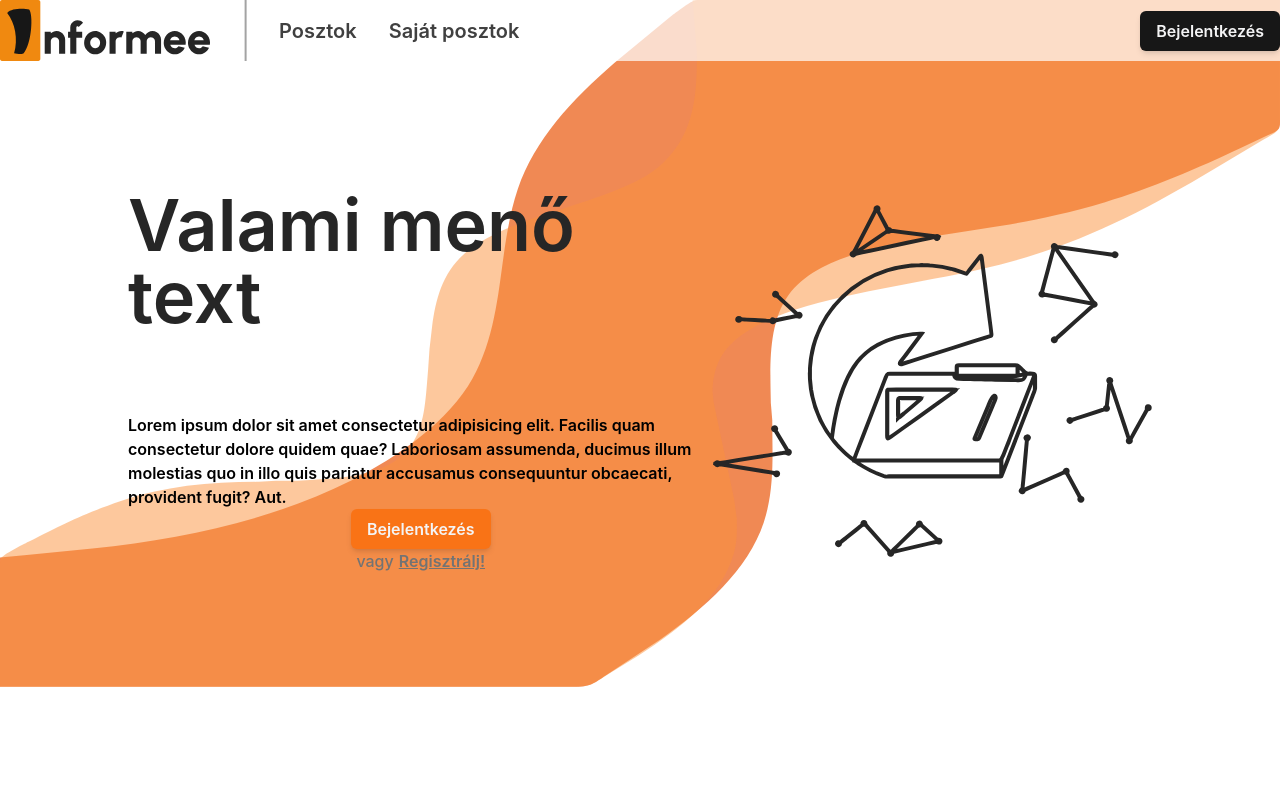
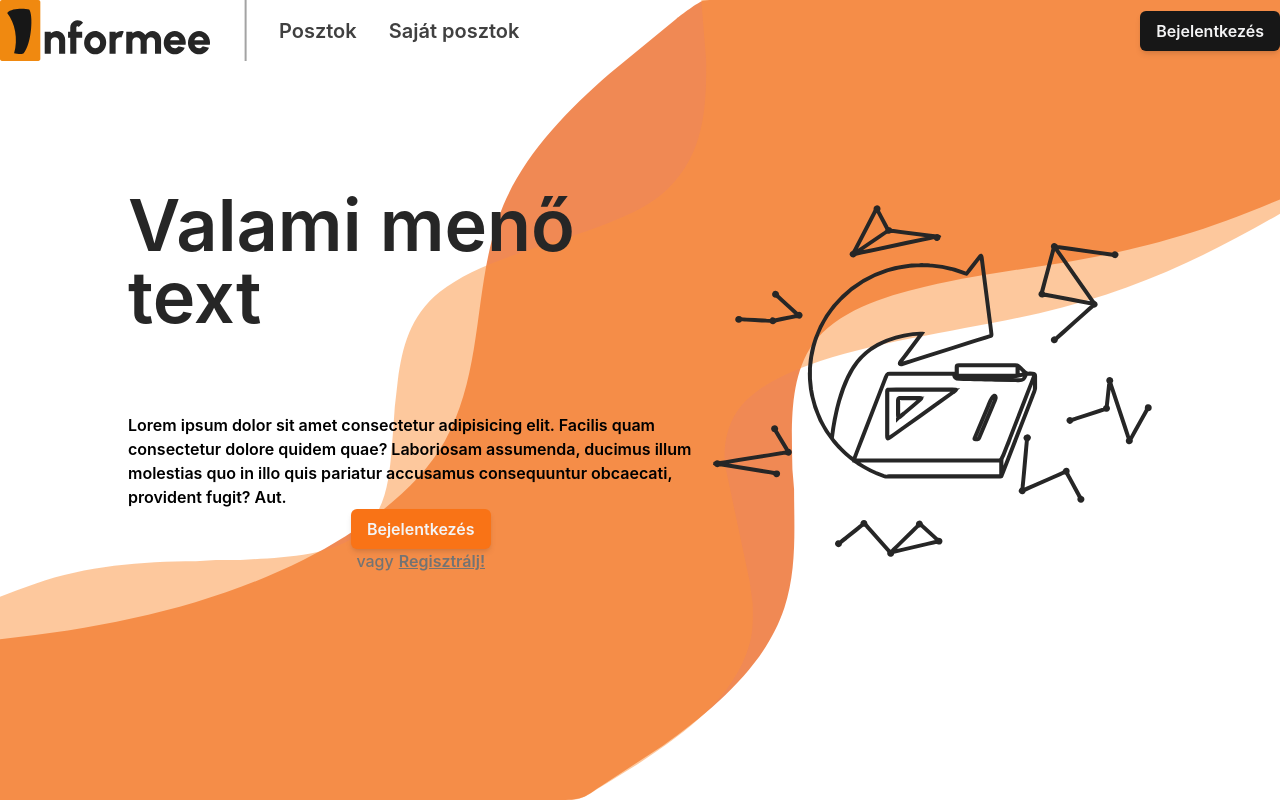
Before and after one commit to WR0NGTH3HU4/Informee, a Vue app: page /Kezdolap in a window 1280 px wide. Built offline with nearby package versions, Linux system fonts and the light colour scheme; what tailwindcss-animated would draw is missing.

Commit message:
A lehetséges hibák nem ismeretének tudatával, azt merem kijelenteni, hogy kész a főoldal!

```diff
--- a/src/assets/main.css
+++ b/src/assets/main.css
@@ -10,10 +10,10 @@
 html, body, #app {
 
     height: 100%;
-    min-height: 100vh;
+
     margin: 0;
     padding: 0;
-    max-width: 100vw;
+
 }
 
 *{
@@ -26,7 +26,7 @@ html, body, #app {
 #app {
     display: flex;
     flex-direction: column;
-    min-width: 100vw;
+
 
 }
 
--- a/src/components/Navbar.vue
+++ b/src/components/Navbar.vue
@@ -55,7 +55,7 @@
 }
 
 .FullNav{
-    background-color: rgba(255, 255, 255, 0.7);
+
     display: flex;
     flex-direction: row;
     justify-content: space-between;
--- a/src/views/Kezdolap.vue
+++ b/src/views/Kezdolap.vue
@@ -7,10 +7,7 @@ import Button from '@/components/Button.vue';
 
     <div class="hatter">
       <div class="hullamocskak">
-        <svg width="2013" height="1080" viewBox="0 0 2013 1080" fill="none" xmlns="http://www.w3.org/2000/svg">
-        <path d="M0 876.603V1080H905.835C931.646 1079.96 937.394 1071.63 957.277 1059.16L1037.8 1006.29C1108.61 955.676 1176.53 896.474 1201.34 820.803C1218.47 768.514 1214.6 714.155 1214.49 660.605L1212.25 633.606C1211.49 580.938 1206.64 511.063 1239.85 464.408C1270.74 420.992 1334.22 400.167 1391.18 387.009C1517.4 357.849 1593.37 361.017 1737.86 318.034C1806.28 297.694 1887.4 263.314 1950.34 233.291L1992.84 213.167C1998.29 210.629 2007.42 207.155 2010.68 202.817C2013.46 199.145 2012.97 193.241 2012.97 189.011V0.0135518H1107.13C1102.46 0.0135518 1095.81 -0.202801 1091.47 1.09341C1084.81 3.07348 1061.93 20.3353 1055.69 25.2311L966.023 99.0123C899.639 156.468 840.279 220.205 814.469 297.01C781.322 395.649 794.853 501.865 742.874 595.806C706.641 661.271 627.017 718.457 552.447 755.662C427.89 817.797 289.465 847.443 145.381 862.707L38.0227 873.291L0 876.603Z" fill="#EA580C" fill-opacity="0.7"/>
-        <path d="M1089.26 0.000276717L1093.74 55.8001L1095.97 82.8001C1096.08 142.848 1094.25 207.18 1043.55 255.6C1020.67 277.47 994.967 288.594 964.012 301.05C892.954 329.634 792.148 349.056 735.963 394.272C695.95 426.456 685.37 469.548 679.6 513L675.485 549L673.247 581.4L671.213 606.6C668.171 642.222 664.95 683.622 636.299 712.8C603.554 746.154 543.254 751.644 494.316 754.362L467.476 756.072H433.927L407.087 757.8C333.099 757.882 258.887 764.208 190.132 787.896C127.327 809.532 101.493 823.572 44.7498 852.156C35.6467 856.746 4.93737 871.848 1.3589 878.724C-0.252535 881.838 0.0169247 887.562 0.0169247 891V1080H905.86C931.044 1079.95 935.383 1073.21 955.066 1061.33L1004.27 1030.93C1071.21 987.084 1134.51 939.78 1154.37 869.4C1159.45 851.418 1158.87 833.706 1158.6 815.4L1154.46 784.8L1122.43 633.6L1120.58 617.4C1120.31 597.168 1124.98 574.164 1136.95 556.2C1157.06 526.032 1196.98 506.322 1234.65 492.66C1323.35 460.44 1447.98 445.23 1545.54 422.748C1687.68 389.97 1792.49 335.592 1910.11 265.266L1983.92 221.166C2003.67 209.25 2012.96 208.818 2013 189V0L1089.26 0.000276717Z" fill="#FB923C" fill-opacity="0.5"/>
-        </svg>
+
       </div>
     </div>
 
@@ -28,15 +25,20 @@ import Button from '@/components/Button.vue';
         <img src="../assets/fooldal_logo.svg" alt="">
       </div>
     </div>
-
+<!--Footer-->
 </template>
 
 <style scoped>
     .hullamocskak {
-        position: absolute; /* vagy fixed */
-        top: 0;
-        left: 0;
-        z-index: -1;
+      position: absolute;
+    top: 0;
+    left: 0;
+    width: 100%;
+    height: 100%;
+    background-image: url('../assets/hullamcock.svg');
+    background-size: cover; /* Adjusts background size to cover entire container */
+    background-position: center; /* Centers the background image */
+    z-index: -1;
     }
      .tartalom{
       @apply flex flex-row justify-between content-center items-center;
@@ -59,6 +61,9 @@ import Button from '@/components/Button.vue';
     }
     svg{
       width: 100%;
-      height: 120%;
+      height: 100%;
+    }
+    .hatter{
+      width: 100%;
     }
 </style>
```
